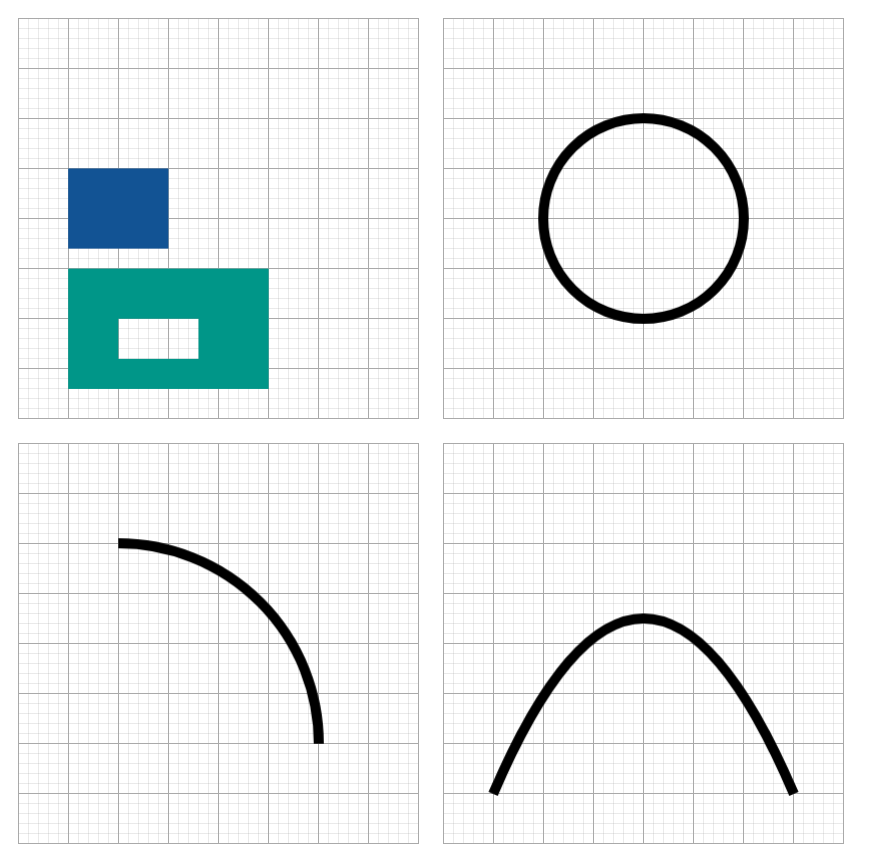
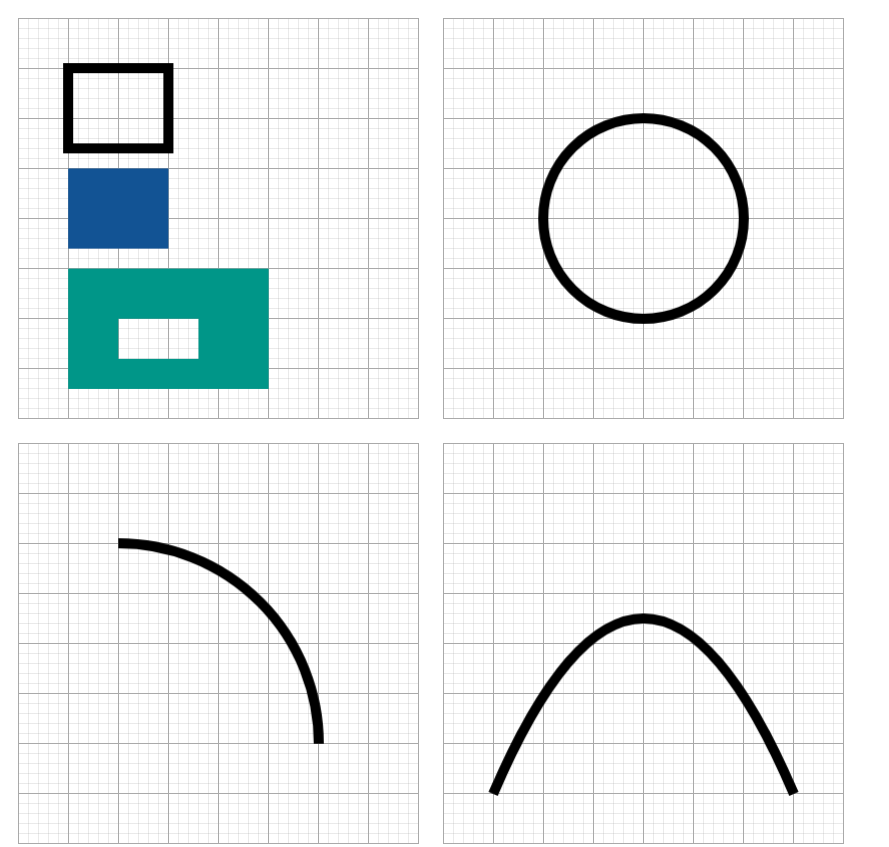
Before and after one commit to chenshenhai/canvas-note, a website: page demo/chapter-01/02/index.html in a window 1280 px wide. Shown: the top 847 px of the page, without its empty margins (0-889 px from the left). Drawn offline with Linux system fonts and the light colour scheme.

Commit message:
feat: update chapter-01/02

```diff
--- a/demo/chapter-01/02/index.html
+++ b/demo/chapter-01/02/index.html
@@ -18,11 +18,11 @@
   </style>
 </head>
 <body>
-  <canvas id="canvas-1"></canvas>
-  <canvas id="canvas-2"></canvas>
-  <canvas id="canvas-3"></canvas>
-  <canvas id="canvas-4"></canvas>
-  <canvas id="canvas-5"></canvas>
+  <canvas id="canvas-rect"></canvas>
+  <canvas id="canvas-arc"></canvas>
+  <canvas id="canvas-arcTo"></canvas>
+  <canvas id="canvas-quadraticCurveTo"></canvas>
+  <canvas id="canvas-bezierCurveTo"></canvas>
   <canvas id="canvas-6"></canvas>
   <script src="./js/index.js"></script>
 </body>
--- a/demo/chapter-01/02/js/index.js
+++ b/demo/chapter-01/02/js/index.js
@@ -1,6 +1,6 @@
 (function(doc) {
-  // 绘制矩形 canvas-1
-  const canvas = doc.getElementById('canvas-1');
+  // 绘制矩形 canvas-rect
+  const canvas = doc.getElementById('canvas-rect');
   canvas.width = 400;
   canvas.height = 400;
   const context = canvas.getContext('2d');
@@ -9,7 +9,7 @@
   context.rect(50, 50, 100, 80);
   context.lineWidth = 10;
   context.strokeStyle = '#000';
-  // context.stroke();
+  context.stroke();
 
   // 绘制填充颜色的矩形
   context.fillStyle = "#125394";
@@ -26,8 +26,8 @@
 
 
 (function(doc) {
-  // 绘制圆形 canvas-2
-  const canvas = doc.getElementById('canvas-2');
+  // 绘制圆形 canvas-arc
+  const canvas = doc.getElementById('canvas-arc');
   canvas.width = 400;
   canvas.height = 400;
 
@@ -43,8 +43,8 @@
 
 
 (function(doc) {
-  // 绘制圆弧形 canvas-3
-  const canvas = doc.getElementById('canvas-3');
+  // 绘制圆弧形 canvas-arcTo
+  const canvas = doc.getElementById('canvas-arcTo');
   canvas.width = 400;
   canvas.height = 400;
 
@@ -60,8 +60,8 @@
 
 
 (function(doc) {
-  // 绘制二次曲线 canvas-4
-  const canvas = doc.getElementById('canvas-4');
+  // 绘制二次曲线 canvas-quadraticCurveTo
+  const canvas = doc.getElementById('canvas-quadraticCurveTo');
   canvas.width = 400;
   canvas.height = 400;
 
@@ -76,8 +76,8 @@
 
 
 (function(doc) {
-  // 绘制三次曲线 canvas-5
-  const canvas = doc.getElementById('canvas-5');
+  // 绘制三次曲线 canvas-bezierCurveTo
+  const canvas = doc.getElementById('canvas-bezierCurveTo');
   canvas.width = 400;
   canvas.height = 400;
 
```
